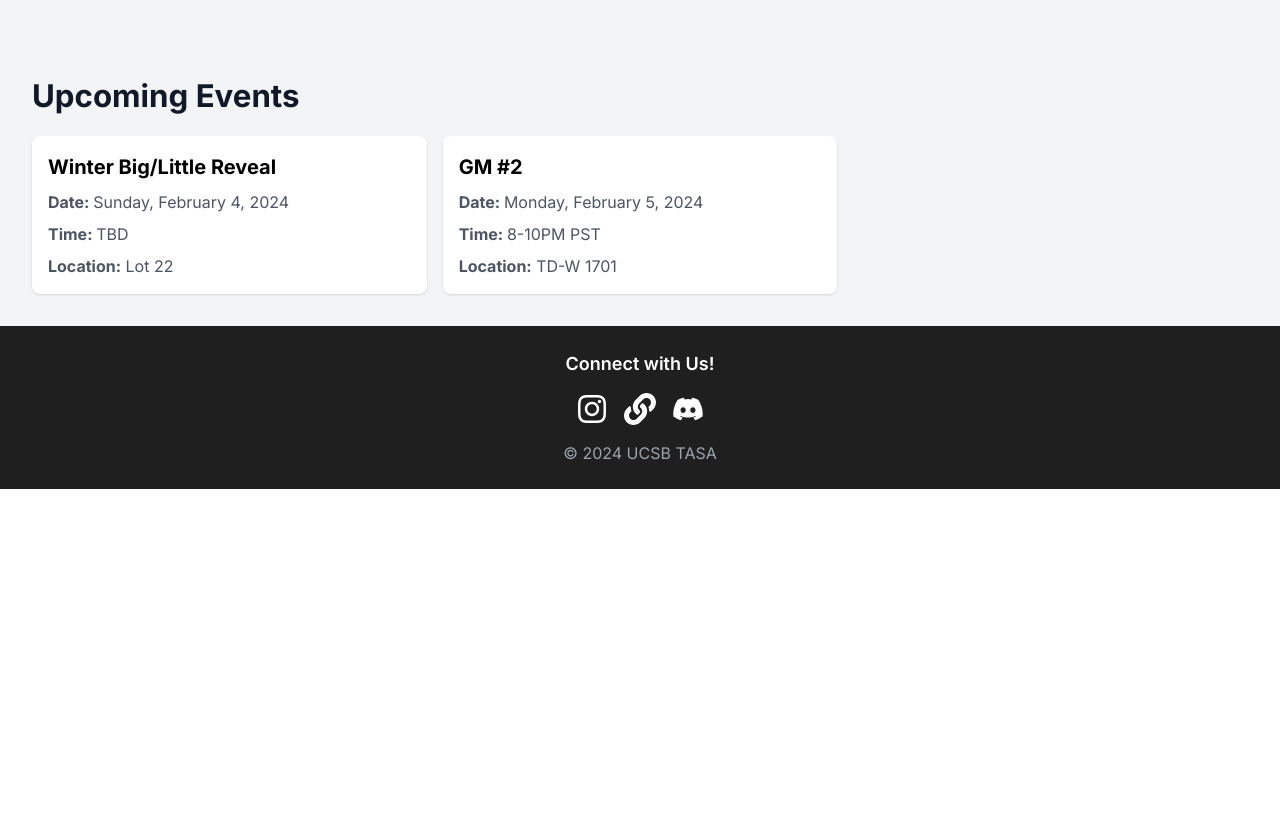
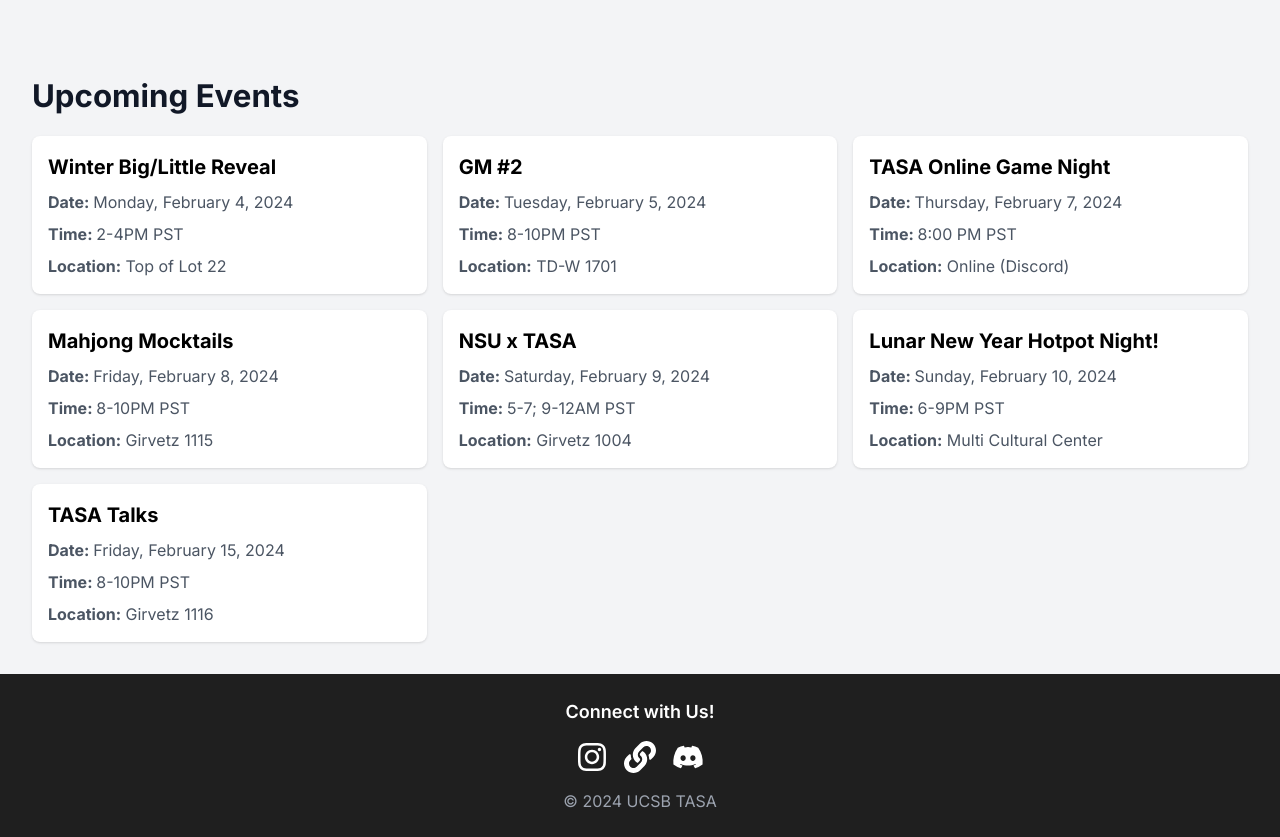
Before and after one commit to UCSBTASA/UCSBTASA.github.io, a Next.js app: page / in a window 1280 px wide. Shown: the part 1380-2217 px from the top of the page. Before the commit the page ends 1869 px from the top, so only its background shows below. Built offline with nearby package versions, Linux system fonts and the light colour scheme.

Commit message:
oops wrong dir, adding events

```diff
--- a/components/events.tsx
+++ b/components/events.tsx
@@ -37,7 +37,7 @@ const Events = () => {
       }
     };
     const formattedDate = new Date(date).toLocaleDateString("en-US", options);
-    const dayOfWeek = numToDay(new Date(date).getDay());
+    const dayOfWeek = numToDay(new Date(date).getDay() + 1);
     return dayOfWeek + ", " + formattedDate;
   };
 
--- a/data/eventData.ts
+++ b/data/eventData.ts
@@ -40,9 +40,9 @@ const events =
     "title": "Winter Big/Little Reveal",
     "day of week": "Sunday",
     "date": "2024-02-04",
-    "time": "tbd",
-    "location": "Lot 22",
-    "customTime": "TBD",
+    "time": "2-4PM",
+    "location": "Top of Lot 22",
+    "customTime": "",
     "ready": "Yes"
   },
   {
@@ -53,6 +53,51 @@ const events =
     "location": "TD-W 1701",
     "customTime": "",
     "ready": "Yes"
+  },
+  {
+    "title": "TASA Online Game Night\n",
+    "day of week": "Wednesday",
+    "date": "2024-02-07",
+    "time": "8:00 PM",
+    "location": "Online (Discord)",
+    "customTime": "",
+    "ready": "Yes"
+  },
+  {
+    "title": "Mahjong Mocktails",
+    "day of week": "Thursday",
+    "date": "2024-02-08",
+    "time": "8-10PM ",
+    "location": "Girvetz 1115",
+    "customTime": "",
+    "ready": "Yes"
+  },
+  {
+    "title": "NSU x TASA",
+    "day of week": "Friday",
+    "date": "2024-02-09",
+    "time": "5-7; 9-12AM",
+    "location": "Girvetz 1004",
+    "customTime": "",
+    "ready": "Yes"
+  },
+  {
+    "title": "Lunar New Year Hotpot Night!",
+    "day of week": "Saturday",
+    "date": "2024-02-10",
+    "time": "6-9PM",
+    "location": "Multi Cultural Center",
+    "customTime": "",
+    "ready": "Yes"
+  },
+  {
+    "title": "TASA Talks",
+    "day of week": "Thursday",
+    "date": "2024-02-15",
+    "time": "8-10PM",
+    "location": "Girvetz 1116",
+    "customTime": "",
+    "ready": "Yes"
   }
 ]
 ;
```
